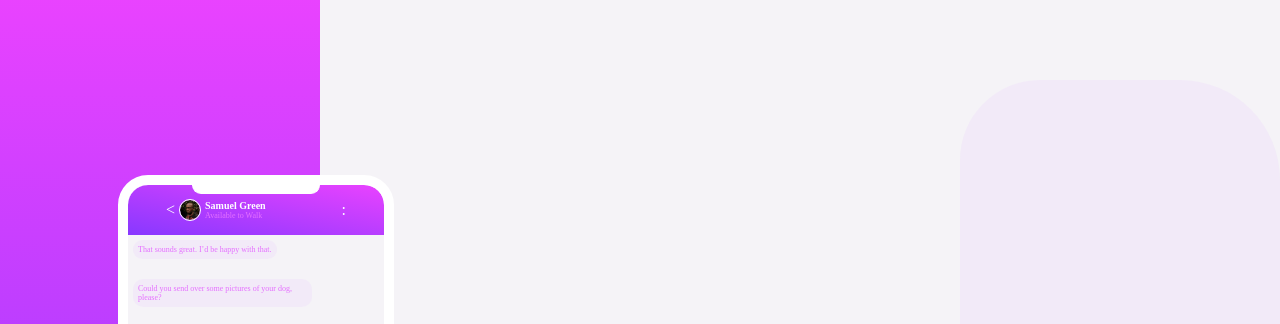
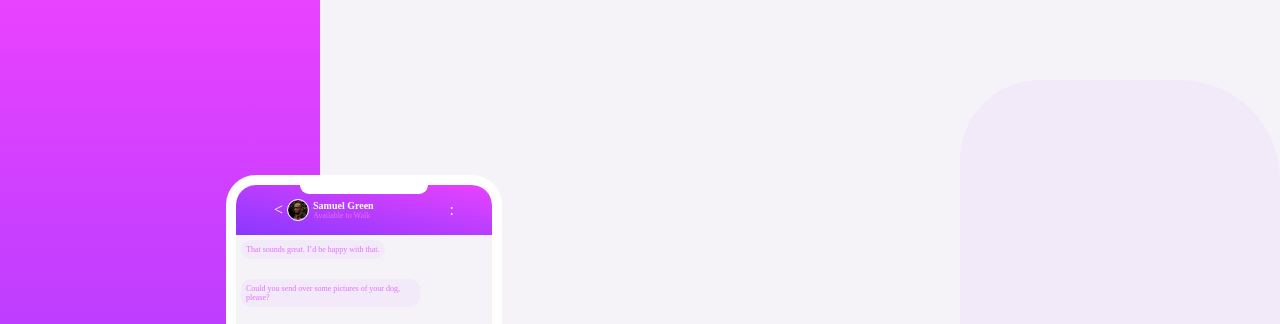
Before and after one commit to onlypritamdey/intermediate, a plain HTML site: page Project1/index.html in a window 1280 px wide. Shown: the top 324 px of the page. Drawn offline with Linux system fonts and the light colour scheme.

Commit message:
Update index.html

```diff
--- a/Project1/index.html
+++ b/Project1/index.html
@@ -23,9 +23,10 @@
     .main{
      position: relative;
      min-height:100vh;
+     gap:5vh;
      display:flex;
      align-intems:center;
-     justify-content: space-around;
+     justify-content: center;
     }
     .bg1{
      position: absolute;
```
